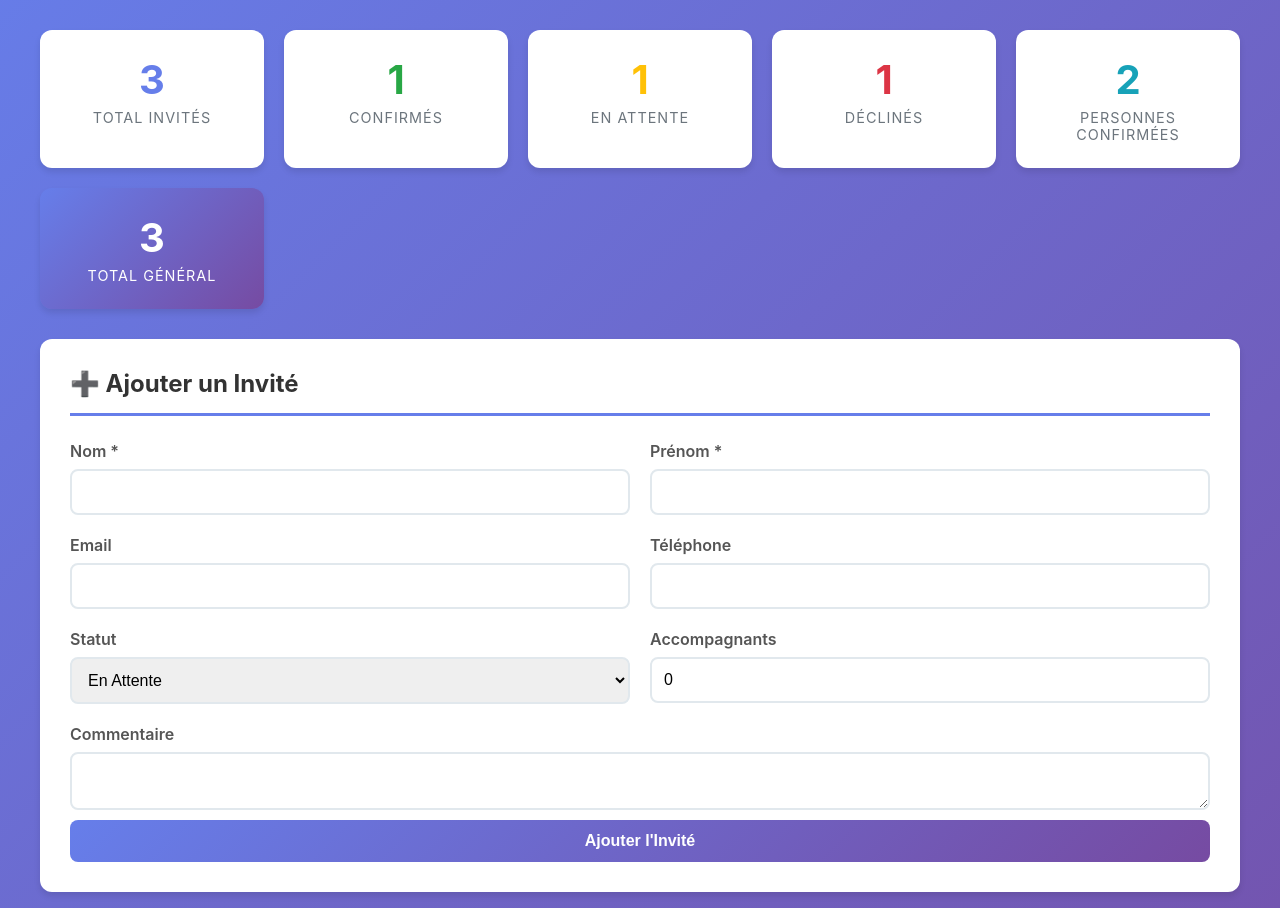
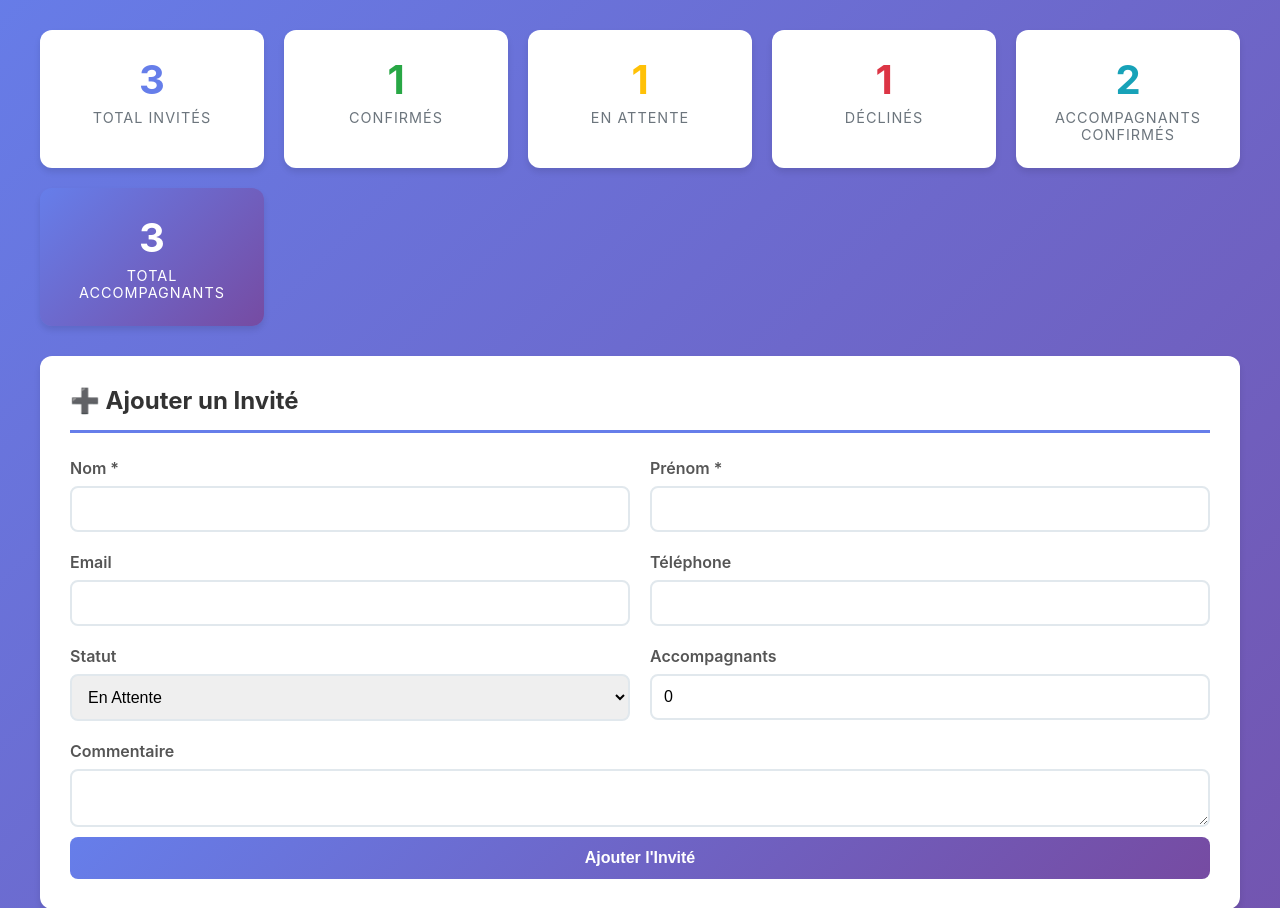
Before and after one commit to soss11/gptcomp, a PHP site: page / in a window 1280 px wide. Shown: the part 100-1008 px from the top of the page. Run offline with PHP 8.4, Linux system fonts and the light colour scheme; data comes from the database, SQL or seed files in the repository.

Commit message:
Clarification: on compte UNIQUEMENT les accompagnants (pas les invités)
- L'invité est juste une entrée pour le nom/coordonnées
- Le champ nombre_accompagnants contient uniquement les accompagnants
- On ne compte PAS l'invité dans les totaux

Calculs:
- Total Accompagnants = SUM(nombre_accompagnants) - tous les accompagnants
- Accompagnants Confirmés = SUM(nombre_accompagnants) pour les confirmés

Labels mis à jour pour clarifier:
- "Accompagnants Confirmés" (au lieu de "Personnes Confirmées")
- "Total Accompagnants" (au lieu de "Total Général")

Exemple:
- Invité 1: nombre_accompagnants = 2 → 2 accompagnants
- Invité 2: nombre_accompagnants = 1 → 1 accompagnant
- Invité 3: nombre_accompagnants = 0 → 0 accompagnant
→ Total Accompagnants = 3 (on ne compte PAS les 3 invités)

🤖 Generated with [Claude Code](https://claude.com/claude-code)

Co-Authored-By: Claude <noreply@anthropic.com>

```diff
--- a/index.php
+++ b/index.php
@@ -59,11 +59,11 @@ $message = isset($_GET['msg']) ? $_GET['msg'] : '';
             </div>
             <div class="stat-card info">
                 <div class="stat-number"><?php echo $stats['confirmes_total_personnes']; ?></div>
-                <div class="stat-label">Personnes Confirmées</div>
+                <div class="stat-label">Accompagnants Confirmés</div>
             </div>
             <div class="stat-card" style="background: linear-gradient(135deg, #667eea 0%, #764ba2 100%); color: white;">
                 <div class="stat-number" style="color: white;"><?php echo $stats['total_personnes']; ?></div>
-                <div class="stat-label" style="color: white;">Total Général</div>
+                <div class="stat-label" style="color: white;">Total Accompagnants</div>
             </div>
         </div>
 
```
